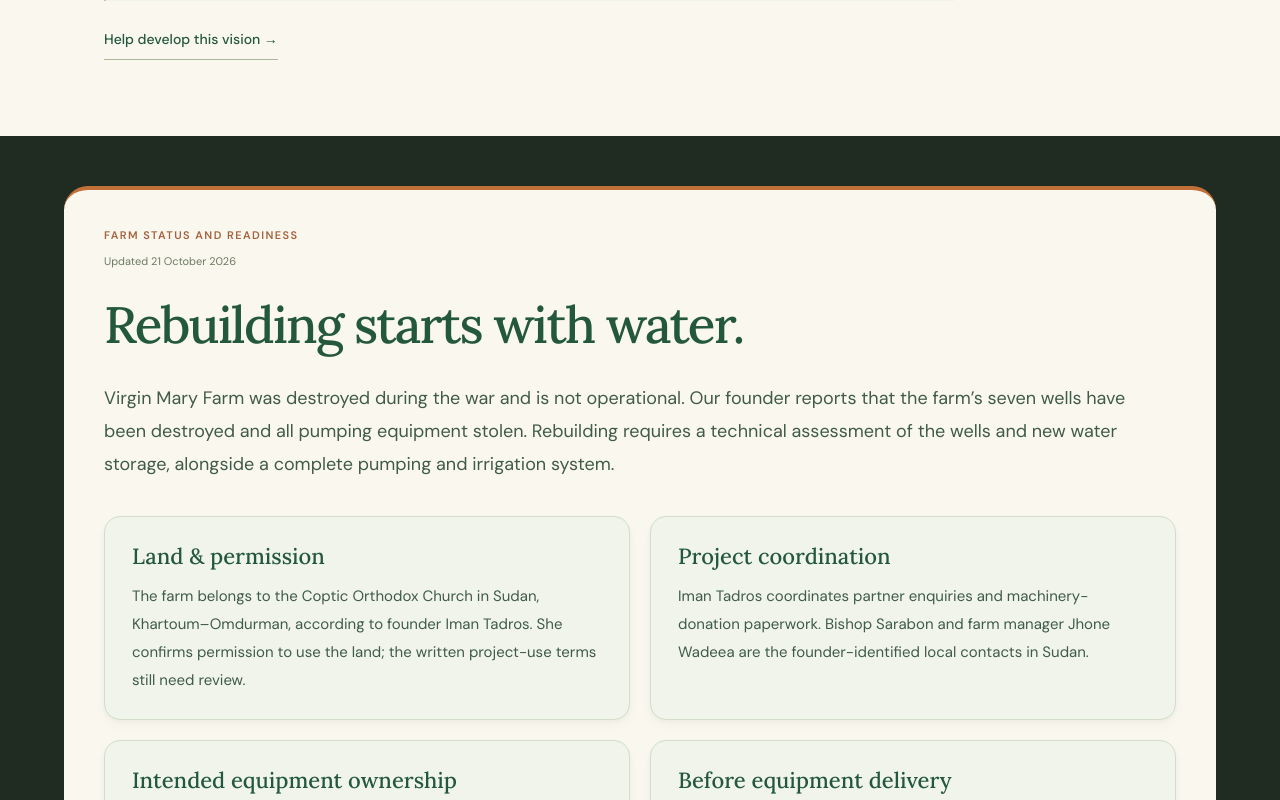
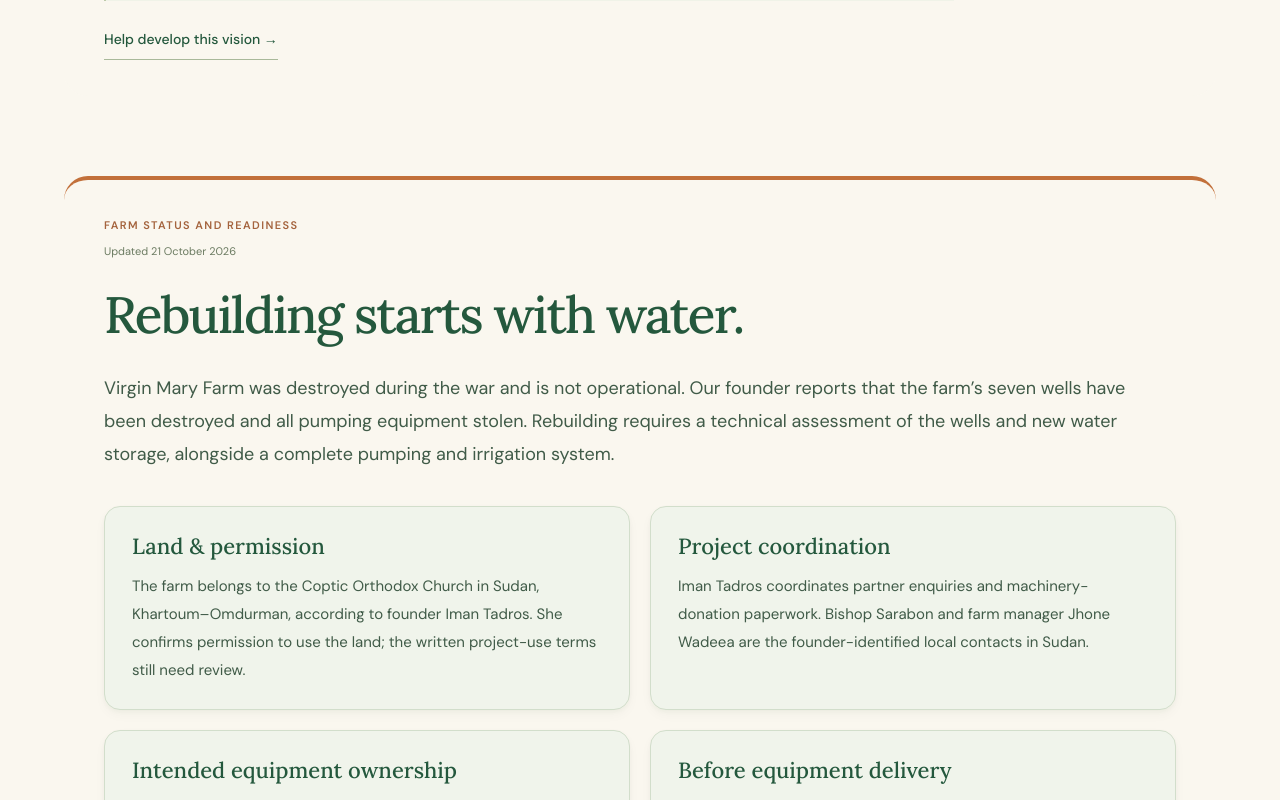
Before and after one commit to Hero988/RiseMeUp, a React (Vite) app: page / in a window 1280 px wide. Shown: the part 6500-7300 px from the top of the page. Built offline with nearby package versions, Linux system fonts and the light colour scheme; a web font is replaced by a local one.

Commit message:
Apply approved ivory background around farm readiness

```diff
--- a/public/homepage-theme.css
+++ b/public/homepage-theme.css
@@ -874,3 +874,14 @@
 @media(max-width:600px) {
   .home-page #virgin-mary-farm .farm-women-surround {padding:25px 0}
 }
+
+/* Approved full ivory surround for the readiness section only. */
+.home-page #virgin-mary-farm .farm-readiness-surround {
+  background:#faf7ef;padding:40px 0;
+}
+.home-page #virgin-mary-farm .farm-readiness-surround #farm-readiness {
+  margin:0;background:#faf7ef;
+}
+@media(max-width:700px) {
+  .home-page #virgin-mary-farm .farm-readiness-surround {padding:25px 0}
+}
```
